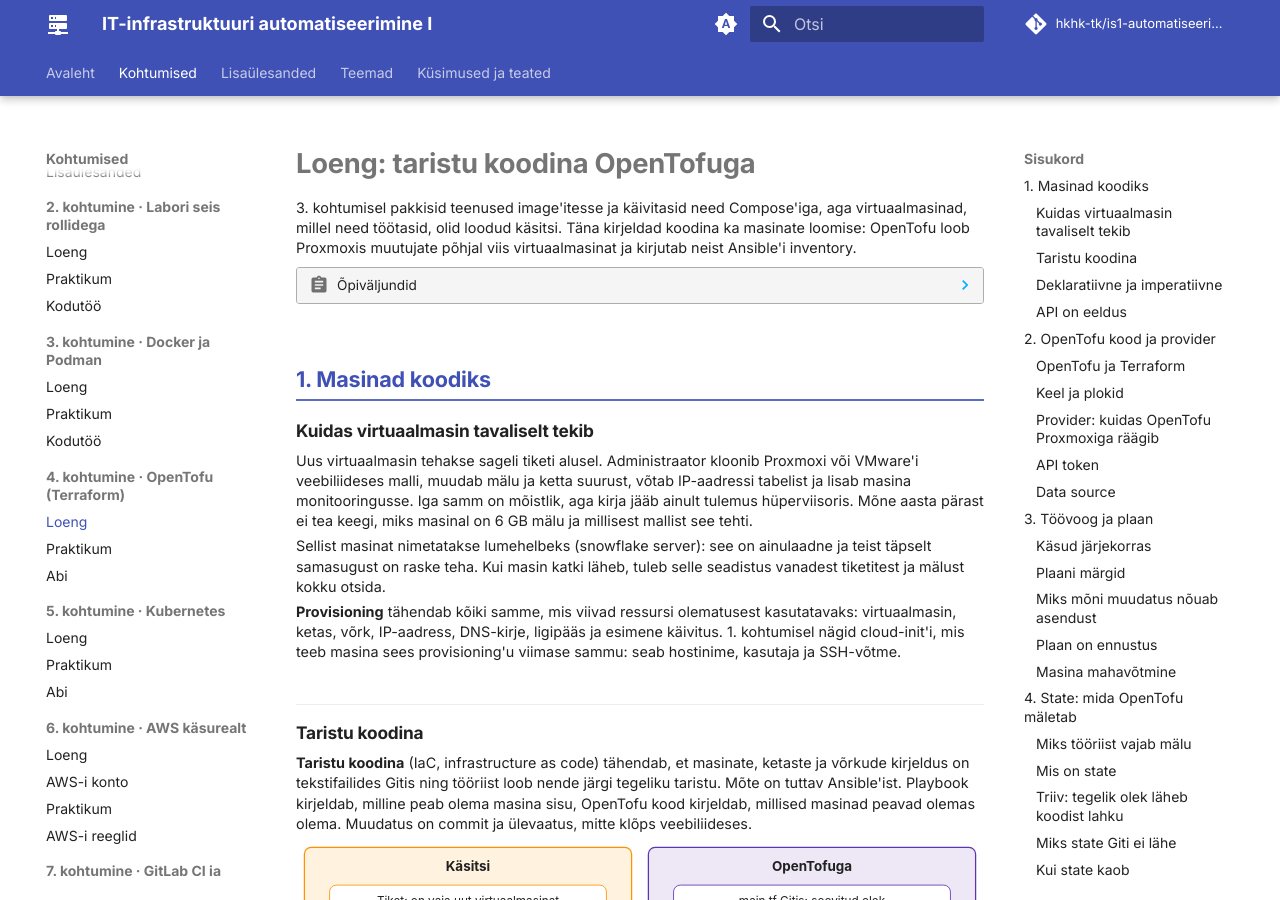
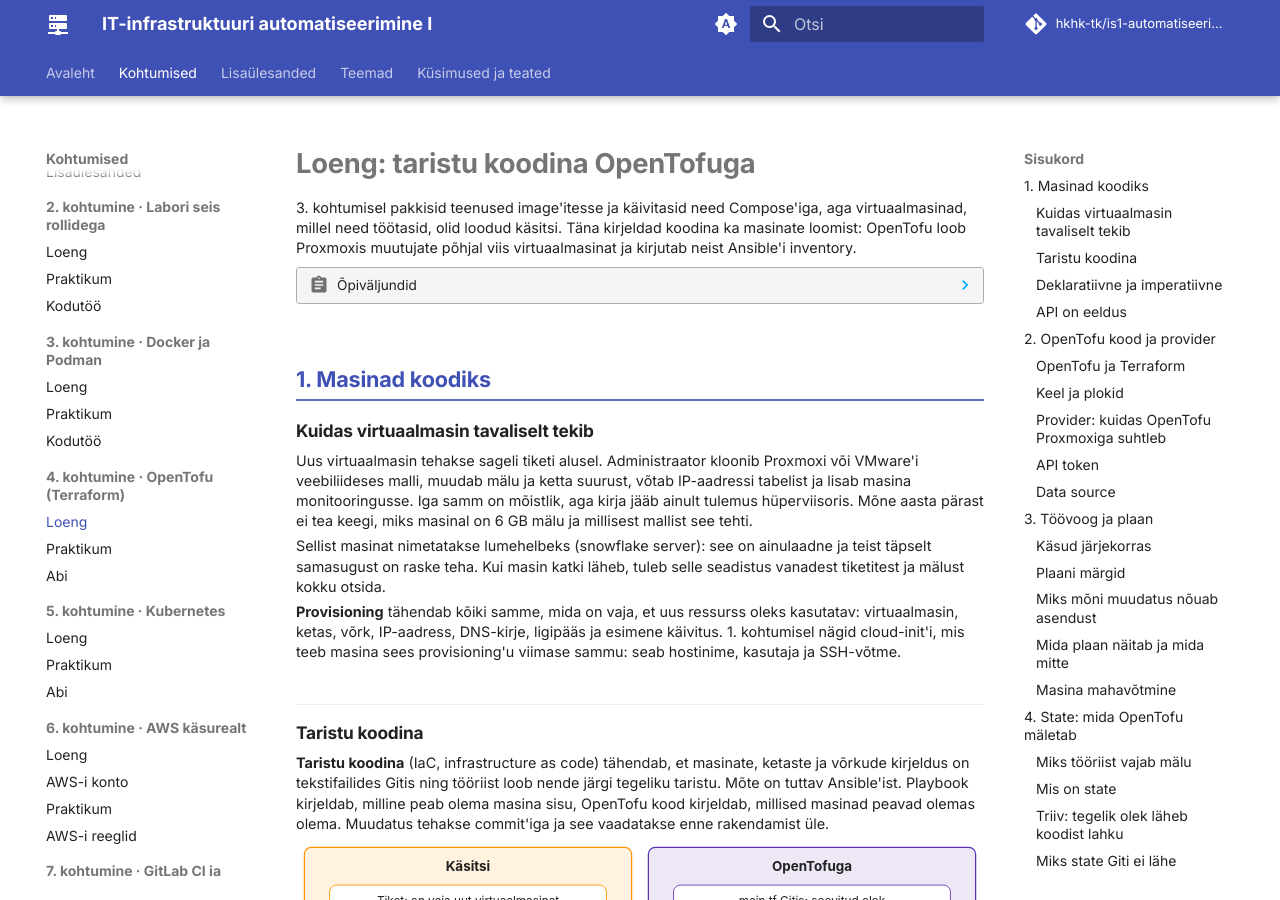
Before and after one commit to hkhk-tk/is1-automatiseerimine, an MkDocs documentation site: the page built from docs/k04/loeng.md, in a window 1280 px wide and 900 px high. Built offline with MkDocs 1.6.1 and Material for MkDocs 9.7.7, drawn with Linux system fonts in a browser that asks for light colours; comment, search, counter and statistics services are not loaded; some of the changed text lies outside the part shown.

Commit message:
K4 loeng: IP DHCP-st, tokeni kaks teed selgitatud, keel täpsemaks

```diff
--- a/docs/k04/loeng.md
+++ b/docs/k04/loeng.md
@@ -8,7 +8,7 @@ tags:
 
 # Loeng: taristu koodina OpenTofuga
 
-3\. kohtumisel pakkisid teenused image'itesse ja käivitasid need Compose'iga, aga virtuaalmasinad, millel need töötasid, olid loodud käsitsi. Täna kirjeldad koodina ka masinate loomise: OpenTofu loob Proxmoxis muutujate põhjal viis virtuaalmasinat ja kirjutab neist Ansible'i inventory.
+3\. kohtumisel pakkisid teenused image'itesse ja käivitasid need Compose'iga, aga virtuaalmasinad, millel need töötasid, olid loodud käsitsi. Täna kirjeldad koodina ka masinate loomist: OpenTofu loob Proxmoxis muutujate põhjal viis virtuaalmasinat ja kirjutab neist Ansible'i inventory.
 
 ??? abstract "Õpiväljundid"
 
@@ -29,11 +29,11 @@ Uus virtuaalmasin tehakse sageli tiketi alusel. Administraator kloonib Proxmoxi
 
 Sellist masinat nimetatakse lumehelbeks (snowflake server): see on ainulaadne ja teist täpselt samasugust on raske teha. Kui masin katki läheb, tuleb selle seadistus vanadest tiketitest ja mälust kokku otsida.
 
-**Provisioning** tähendab kõiki samme, mis viivad ressursi olematusest kasutatavaks: virtuaalmasin, ketas, võrk, IP-aadress, DNS-kirje, ligipääs ja esimene käivitus. 1. kohtumisel nägid cloud-init'i, mis teeb masina sees provisioning'u viimase sammu: seab hostinime, kasutaja ja SSH-võtme.
+**Provisioning** tähendab kõiki samme, mida on vaja, et uus ressurss oleks kasutatav: virtuaalmasin, ketas, võrk, IP-aadress, DNS-kirje, ligipääs ja esimene käivitus. 1. kohtumisel nägid cloud-init'i, mis teeb masina sees provisioning'u viimase sammu: seab hostinime, kasutaja ja SSH-võtme.
 
 ### Taristu koodina
 
-**Taristu koodina** (IaC, infrastructure as code) tähendab, et masinate, ketaste ja võrkude kirjeldus on tekstifailides Gitis ning tööriist loob nende järgi tegeliku taristu. Mõte on tuttav Ansible'ist. Playbook kirjeldab, milline peab olema masina sisu, OpenTofu kood kirjeldab, millised masinad peavad olemas olema. Muudatus on commit ja ülevaatus, mitte klõps veebiliideses.
+**Taristu koodina** (IaC, infrastructure as code) tähendab, et masinate, ketaste ja võrkude kirjeldus on tekstifailides Gitis ning tööriist loob nende järgi tegeliku taristu. Mõte on tuttav Ansible'ist. Playbook kirjeldab, milline peab olema masina sisu, OpenTofu kood kirjeldab, millised masinad peavad olemas olema. Muudatus tehakse commit'iga ja see vaadatakse enne rakendamist üle.
 
 <figure markdown="span">
   ![Vasakul käsitsi: tiket, veebiliideses kloonimine, mälu ja IP käsitsi, masin töötab, seadistus ainult hüperviisoris. Paremal OpenTofuga: main.tf Gitis, tofu plan, tofu apply, masin töötab, kirjeldus Gitis](assets/k04_l_kasitsi_vs_kood.svg)
@@ -172,12 +172,12 @@ Plokil `resource` on kaks nime: ressursi tüüp (`proxmox_virtual_environment_vm
     | `locals` | koodi sees arvutatud väärtus | `local.common_tags` |
     | `output` | väljund teistele tööriistadele ja inimesele | masinate IP-aadressid |
 
-### Provider: kuidas OpenTofu Proxmoxiga räägib
+### Provider: kuidas OpenTofu Proxmoxiga suhtleb
 
 OpenTofu ise ei tea Proxmoxist midagi. **Provider** on eraldi programm (plugin), mis tunneb ühe süsteemi API-t: Proxmoxi, AWS-i, GitHubi või kohalikke faile. Kursusel on Proxmoxi jaoks provider [`bpg/proxmox`](https://search.opentofu.org/provider/bpg/proxmox/latest) ja failide kirjutamiseks `hashicorp/local`. Võrdlus Ansible'iga: kogu (collection) lisab Ansible'ile mooduleid, provider lisab OpenTofule ressursitüüpe.
 
 <figure markdown="span">
-  ![Kood läheb tofu-le, tofu annab päringud provider'ile bpg/proxmox, provider räägib Proxmoxiga HTTPS-i ja API tokeniga; tofu init laadib provider'i registry'st ja kirjutab versiooni lukufaili](assets/k04_l_provider.svg)
+  ![Kood läheb tofu-le, tofu annab päringud provider'ile bpg/proxmox, provider suhtleb Proxmoxiga HTTPS-i ja API tokeniga; tofu init laadib provider'i registry'st ja kirjutab versiooni lukufaili](assets/k04_l_provider.svg)
   <figcaption>Joonis 4.2. OpenTofu, provider ja Proxmox. Provider tuleb registry'st ja lukufail hoiab selle versiooni (Talvik, 2026).</figcaption>
 </figure>
 
@@ -249,7 +249,7 @@ provider "proxmox" {
 
 ### Käsud järjekorras
 
-OpenTofuga töötamine käib alati samas järjekorras. Kolm esimest käsku kontrollivad koodi ega pöördu Proxmoxi poole, kaks viimast räägivad Proxmoxiga.
+Praktikumis kasutad iga muudatuse juures sama käskude järjekorda. Kolm esimest käsku kontrollivad koodi ega pöördu Proxmoxi poole, kaks viimast pöörduvad Proxmoxi API poole.
 
 <figure markdown="span">
   ![Viis sammu: tofu fmt, tofu init, tofu validate töötavad ainult koodiga; tofu plan ja tofu apply kasutavad Proxmoxi API-t; tofu destroy kustutab kõik, mille kood lõi](assets/k04_l_toovoog.svg)
@@ -312,7 +312,7 @@ Kas muudatus on `~` või `-/+`, otsustab provider. Iga argumendi juures on provi
 
     Enne `apply`-d loetakse plaanist esmalt read `must be replaced` ja `will be destroyed` ning kokkuvõtte arv `to destroy`. Kui seal on midagi ootamatut, vastatakse `no` ja muudatus jagatakse osadeks.
 
-### Plaan on ennustus
+### Mida plaan näitab ja mida mitte
 
 Plaan põhineb sellel, mida provider teab Proxmoxi reeglitest. Kõike see ette ei näe. Olematu node'i nimi või puuduv õigus läbib plaani ja ebaõnnestub alles `apply` ajal. `apply` ei ole tehing: kui viiest masinast said valmis kolm, jäävad need alles ja järgmine `apply` teeb ülejäänud kaks.
 
@@ -420,7 +420,7 @@ Leitud triivi kohta on kaks otsust: muudatus läheb koodi või kood võtab selle
 
 ### Miks state Giti ei lähe
 
-State'is on kõik atribuudid lihttekstina, ka paroolid ja tokenid, kui mõni ressurss neid kasutab. Kaks inimest, kes muudavad state'i eri harudes, saavad JSON-i ühendamisel konflikti, mida keegi lahendada ei oska. Seepärast on `.gitignore`-is read `*.tfstate`, `*.tfstate.*` ja `.terraform/`.
+State'is on kõik atribuudid lihttekstina, ka paroolid ja tokenid, kui mõni ressurss neid kasutab. Kaks inimest, kes muudavad state'i eri harudes, saavad JSON-i ühendamisel konflikti. Käsitsi ühendatud state võib kaotada seose koodi ja masinate vahel. Seepärast on `.gitignore`-is read `*.tfstate`, `*.tfstate.*` ja `.terraform/`.
 
 Meeskonnas hoitakse state'i **remote backendis**, näiteks S3-ühilduvas objektihoidlas või PostgreSQL-is, koos **lukuga**, mis ei lase kahel käivitusel korraga kirjutada ([state](https://opentofu.org/docs/language/state/)). See on kursuse IS2 teema. Kursusel on state control node'i kaustas ja seda kaitstakse nagu andmebaasi: piiratud ligipääs ja varukoopia.
 
@@ -565,7 +565,7 @@ variable "proxmox_api_token" {
 
 Tüüp `map(object({...}))` tähendab nimega kirjete kogumit, kus igal kirjel on samad väljad. `optional(number, 10)` lubab välja ära jätta ja annab siis väärtuse 10. Väärtused on failis `terraform.tfvars`, mille OpenTofu loeb automaatselt. See sarnaneb Ansible'i failidega `group_vars` ja `host_vars`: seal on väärtused ja playbook kasutab neid.
 
-Fail `terraform.tfvars` sisaldab keskkonna andmeid ja jääb Gitist välja. Giti läheb näidis `terraform.tfvars.example`, millest igaüks teeb oma koopia. Tokeni muutujal on `sensitive = true` ja väärtus tuleb keskkonnamuutujast `TF_VAR_proxmox_api_token`: OpenTofu loeb iga keskkonnamuutuja kujul `TF_VAR_<nimi>` muutuja väärtuseks.
+Fail `terraform.tfvars` sisaldab keskkonna andmeid ja jääb Gitist välja. Giti läheb näidis `terraform.tfvars.example`, millest igaüks teeb oma koopia. Tokeni muutujal on `sensitive = true` ja väärtus tuleb keskkonnamuutujast `TF_VAR_proxmox_api_token`: OpenTofu loeb iga keskkonnamuutuja kujul `TF_VAR_<nimi>` muutuja väärtuseks. Provider'i juures luges provider tokeni otse keskkonnamuutujast `PROXMOX_VE_API_TOKEN`. Kui ühenduse andmed on muutujates, on koodist näha, mida provider vajab, ja `sensitive = true` hoiab tokeni väljundist eemal. Fail `proxmox.env` annab mõlemad, nii et juurde ei pea midagi lisama.
 
 **Locals** (plokk `locals`) on koodi sees arvutatud väärtused, mida väljast üle kirjutada ei saa, näiteks kõigi masinate ühised tag'id. Koodis viidatakse neile kujul `local.nimi`.
 
@@ -606,7 +606,7 @@ OpenTofu loob objektid paralleelselt, vaikimisi kümme korraga (`-parallelism=10
 
 === "Viis plokki"
 
-    Iga masin on eraldi `resource` plokk, kokku umbes 150 rida. CPU tüübi parandus tuleb teha viies kohas ja üks jääb alati tegemata.
+    Iga masin on eraldi `resource` plokk, kokku umbes 150 rida. CPU tüübi parandus tuleb teha viies kohas ja mõnes neist jääb see kergesti tegemata.
 
 === "Üks plokk ja for_each"
 
@@ -719,7 +719,7 @@ Uutel masinatel on uued host key'd, mida `known_hosts` veel ei tunne. Ansible ei
 
 === "Inventory OpenTofu väljundist"
 
-    IP-aadress on kirjas ainult failis `terraform.tfvars`. Sama `apply`, mis masina loob, kirjutab ka inventory ja Ansible kasutab alati õiget aadressi.
+    IP-aadressi annab DHCP ja OpenTofu loeb selle guest agent'i kaudu. Sama `apply`, mis masina loob, kirjutab ka inventory ja Ansible kasutab masina tegelikku aadressi.
 
 ### Orkestreerimine
 
```
Also changed, not shown: other parts of docs/k04/loeng.md (+12 -12 lines).
